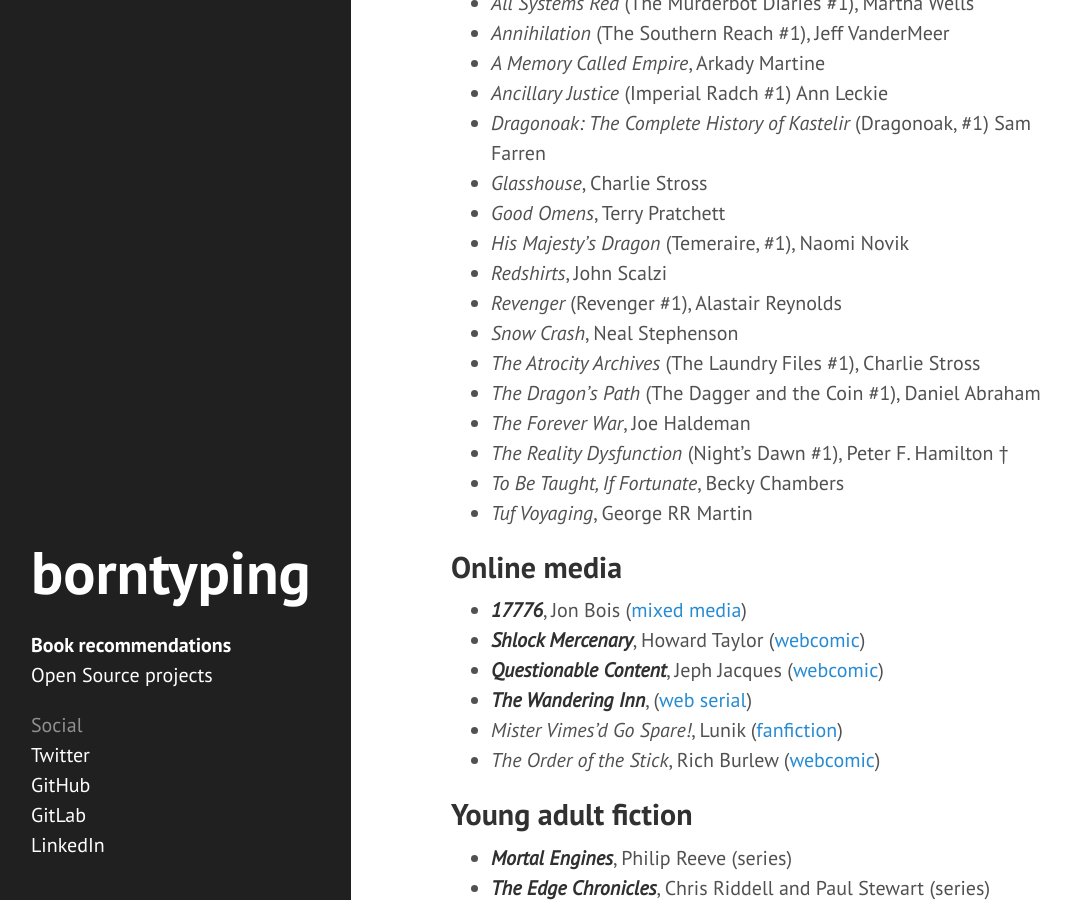
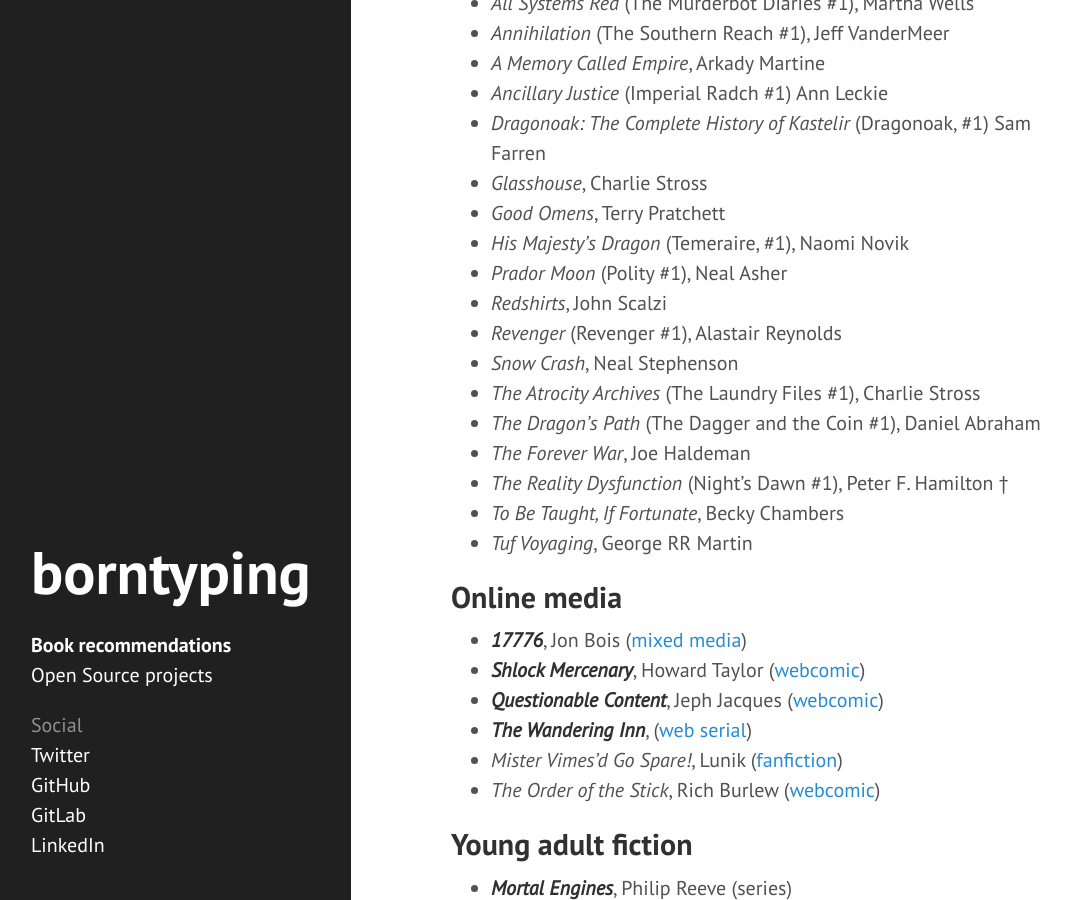
Before and after one commit to borntyping/borntyping.github.io, a Jekyll site: the page built from books.md, in a window 1280 px wide and 900 px high, scrolled down 740 px. Shown: the whole window, without its empty margins (9-1080 px from the left). Built offline with Jekyll 4.4.1, drawn with Linux system fonts in a browser that asks for light colours.

Commit message:
Update books.md

```diff
--- a/books.md
+++ b/books.md
@@ -26,6 +26,7 @@
 - _Glasshouse_, Charlie Stross
 - _Good Omens_, Terry Pratchett
 - _His Majesty's Dragon_ (Temeraire, #1), Naomi Novik
+- _Prador Moon_ (Polity #1), Neal Asher
 - _Redshirts_, John Scalzi
 - _Revenger_ (Revenger #1), Alastair Reynolds
 - _Snow Crash_, Neal Stephenson
```
